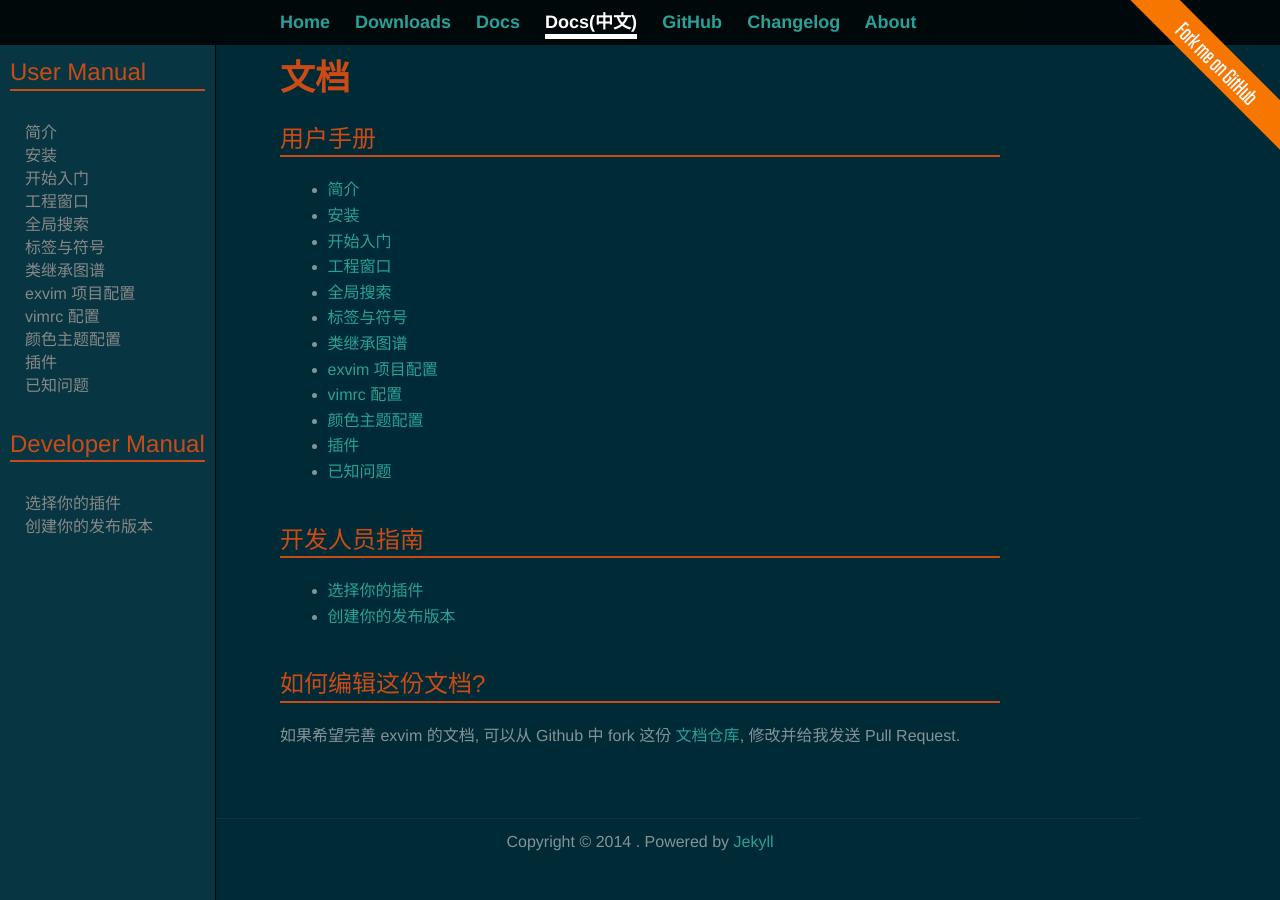
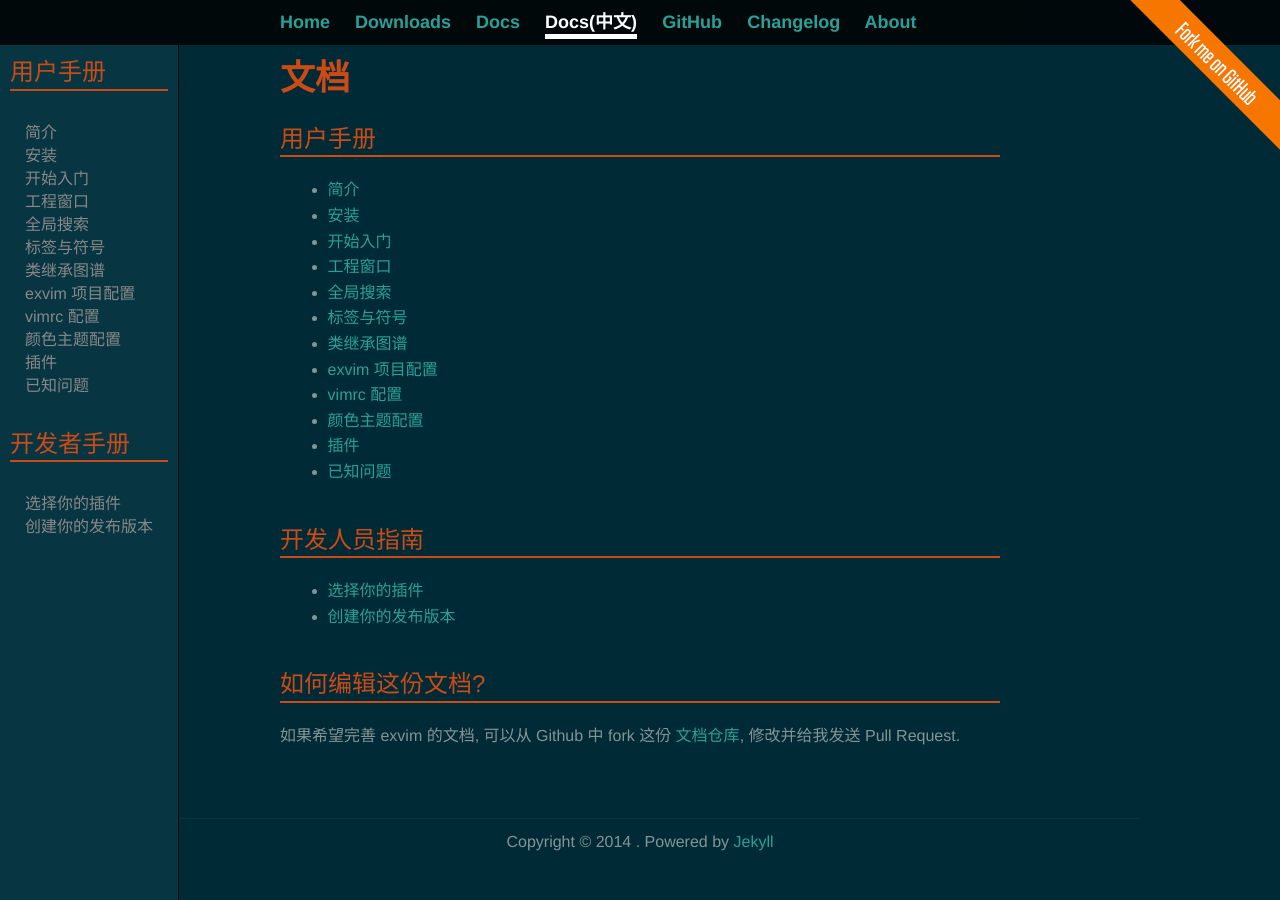
Before and after one commit to exvim/exvim.github.io, a Jekyll site: the page built from docs-zh/index.md, in a window 1280 px wide. Built offline with Jekyll 4.4.1, drawn with Linux system fonts in a browser that asks for light colours; Markdown is read by kramdown in place of the engine named in the settings.

Commit message:
Updated docs-zh.html

```diff
--- a/_layouts/docs-zh.html
+++ b/_layouts/docs-zh.html
@@ -8,7 +8,7 @@
 {% include navbar-docs.html %}
 
 <div id="sidebar">
-    <h2>User Manual</h2>
+    <h2>用户手册</h2>
     <ul>
         {% for item in site.user_manual_zh %}
         {% assign active = nil %}
@@ -19,7 +19,7 @@
         {% endfor %}
     </ul>
 
-    <h2>Developer Manual</h2>
+    <h2>开发者手册</h2>
     <ul>
         {% for item in site.dev_manual_zh %}
         {% assign active = nil %}
```
